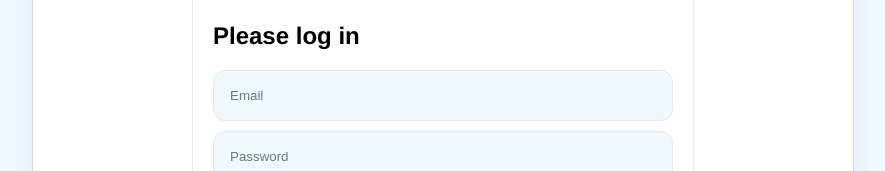
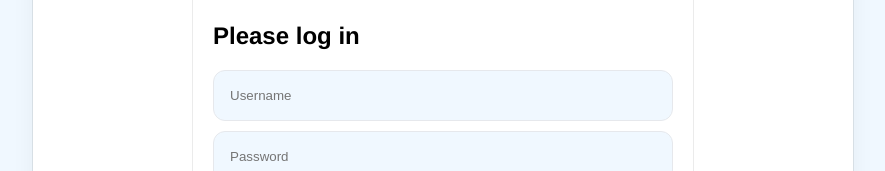
Before and after one commit to shellCommand/talk_alot, a React (Create React App) app: page / in a window 1280 px wide. Shown: the part 128-299 px from the top of the page, without its empty margins (197-1082 px from the left). Built offline with nearby package versions, Linux system fonts and the light colour scheme.

Commit message:
final touches

```diff
--- a/src/components/Auth.js
+++ b/src/components/Auth.js
@@ -49,7 +49,7 @@ const Auth = () => {
           <input
             type='email'
             className='auth-input'
-            placeholder='Email'
+            placeholder="Username"
             onChange={(e) => setEmail(e.target.value)}
           />
           <input
```
